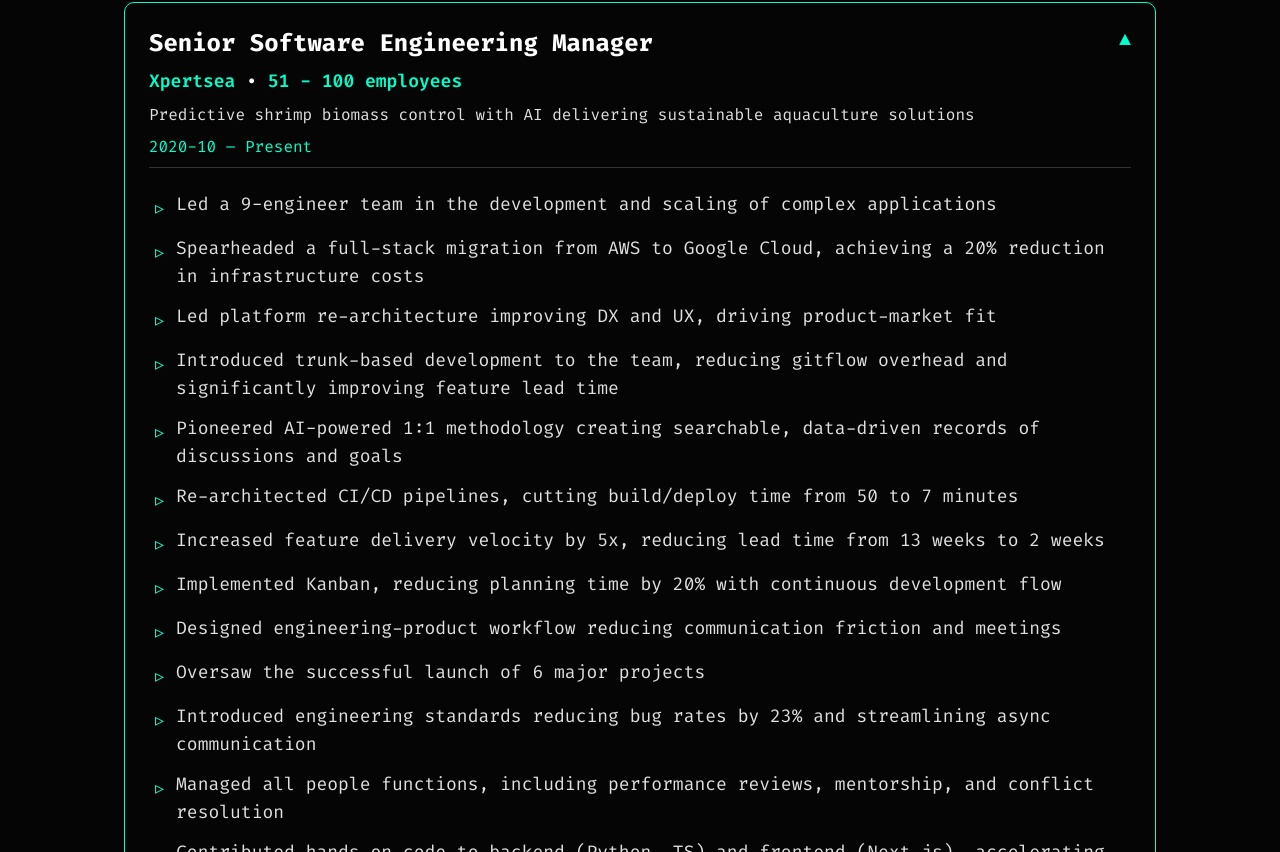
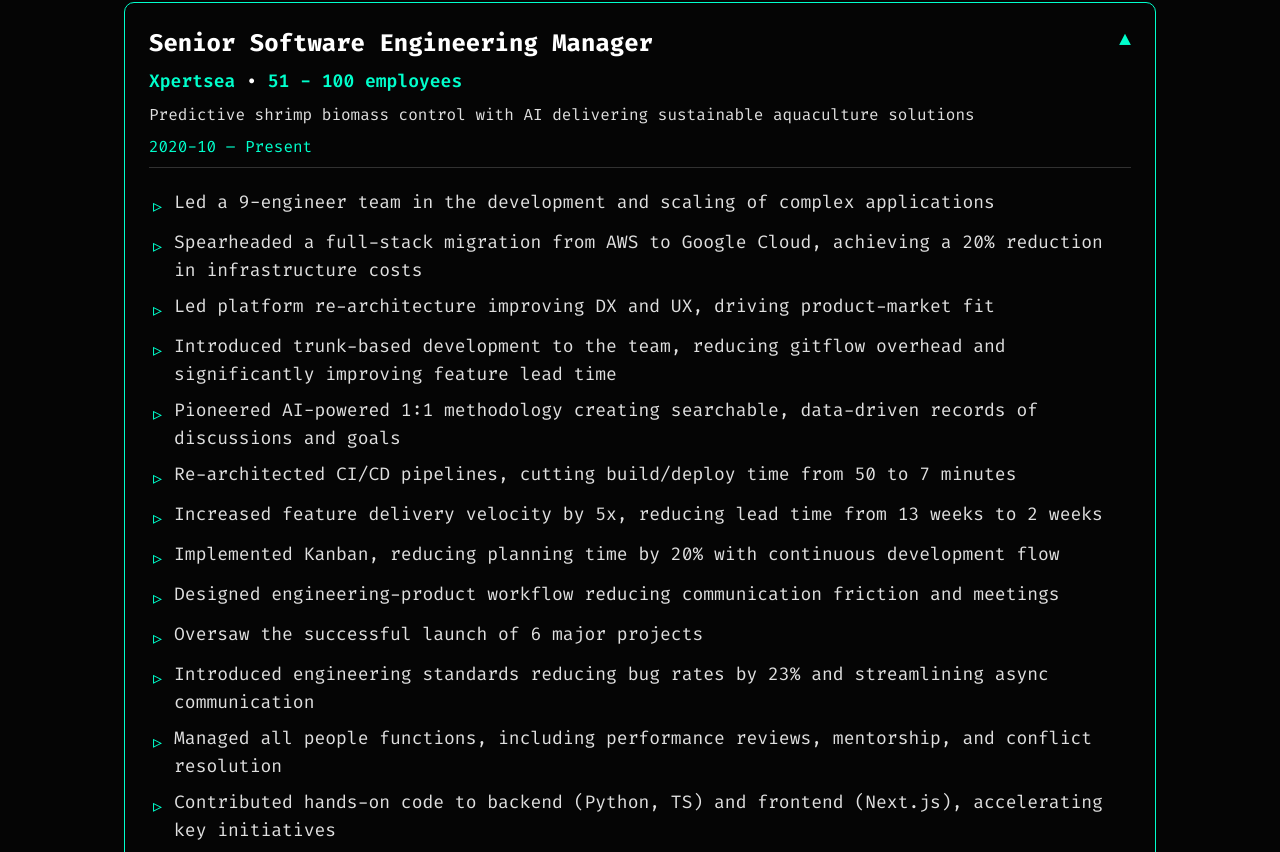
Before and after one commit to mendesbarreto/portfolio-vite, a React (Vite) app: page /about in a window 1280 px wide. Shown: the part 2088-2940 px from the top of the page. Built offline with nearby package versions, Linux system fonts and the light colour scheme.

Commit message:
fix: Fix typos

```diff
--- a/src/components/common/terminal-block.tsx
+++ b/src/components/common/terminal-block.tsx
@@ -1,4 +1,4 @@
-import { TerminalWindowControl } from './terminal-window-controll';
+import { TerminalWindowControl } from './terminal-window-control';
 
 interface TerminalProps {
   children: React.ReactNode;
--- a/src/components/common/terminal-header.tsx
+++ b/src/components/common/terminal-header.tsx
@@ -1,6 +1,6 @@
 import { useState } from 'react';
 import { TypingText } from './typing-text';
-import { TerminalWindowControl } from './terminal-window-controll';
+import { TerminalWindowControl } from './terminal-window-control';
 import { Link } from '@tanstack/react-router';
 
 const tabs = [
--- a/src/features/about/experience.tsx
+++ b/src/features/about/experience.tsx
@@ -195,7 +195,7 @@
             {job.highlights.map((highlight, hIndex) => {
               const id = `highlight-${hIndex}`;
               return (
-                <div key={id} className="flex text-mGray text-lg items-start justiffy-start p-1.5">
+                <div key={id} className="flex text-mGray text-lg items-start justify-start p-1">
                   <span className="text-mTeal mr-3 mt-1">{'▹'}</span>
                   {highlight}
                 </div>
--- a/src/features/projects/components/project-list.tsx
+++ b/src/features/projects/components/project-list.tsx
@@ -76,8 +76,8 @@
             {project.highlights.map((highlight, hIndex) => {
               const id = `highlight-${hIndex}`;
               return (
-                <div key={id} className="flex text-mGray text-md items-start justiffy-start p-1.5">
-                  <span className="text-mTeal mr-3 mt-1">{'▹'}</span>
+                <div key={id} className="flex text-mGray text-md items-center p-2">
+                  <span className="text-mTeal mr-3 ">{'▹'}</span>
                   {highlight}
                 </div>
               );
```
Also changed, not shown: src/components/common/terminal-window-control.tsx (renamed from src/components/common/terminal-window-controll.tsx).
